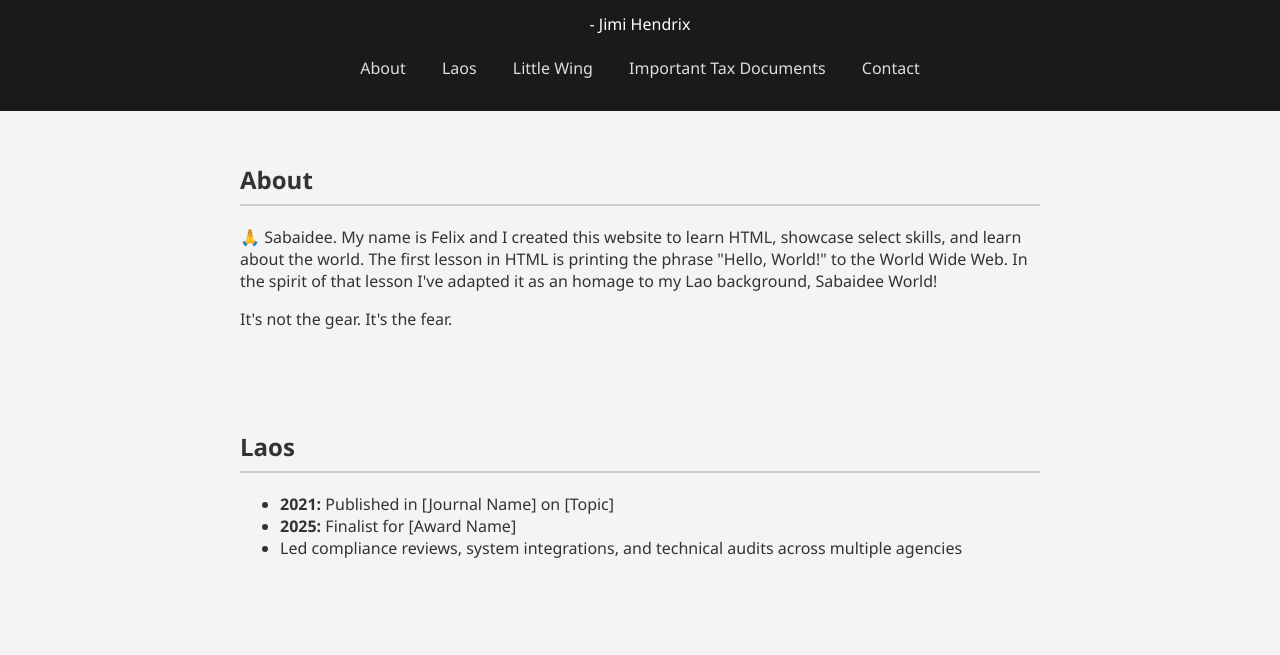
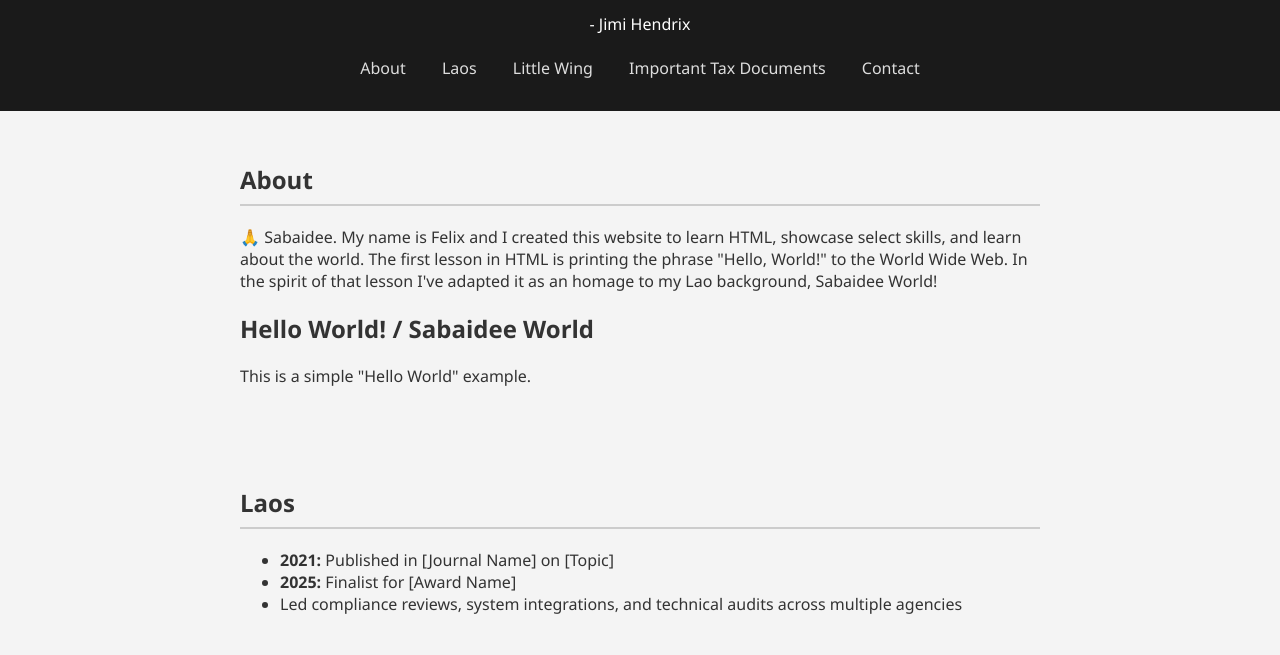
Before and after one commit to savannakhet/portfolio, a plain HTML site: page index.html in a window 1280 px wide. Shown: the part 143-798 px from the top of the page. Drawn offline with Linux system fonts and the light colour scheme.

Commit message:
Update index.html

```diff
--- a/index.html
+++ b/index.html
@@ -65,7 +65,18 @@
   <section id="about">
     <h2>About</h2>
     <p> &#128591 Sabaidee. My name is Felix and I created this website to learn HTML, showcase select skills, and learn about the world. The first lesson in HTML is printing the phrase "Hello, World!" to the World Wide Web. In the spirit of that lesson I've adapted it as an homage to my Lao background, Sabaidee World!</p>
-    <p> It's not the gear. It's the fear. </p>
+    <p>
+    <!DOCTYPE html>
+    <html>
+    <head>
+        <title>Hello World / Sabaidee World</title>
+    </head>
+    <body>
+        <h1>Hello World! / Sabaidee World </h1>
+        <p>This is a simple "Hello World" example.</p>
+    </body>
+    </html>
+    </p>
   </section>
 
   <section id="federal">
```
